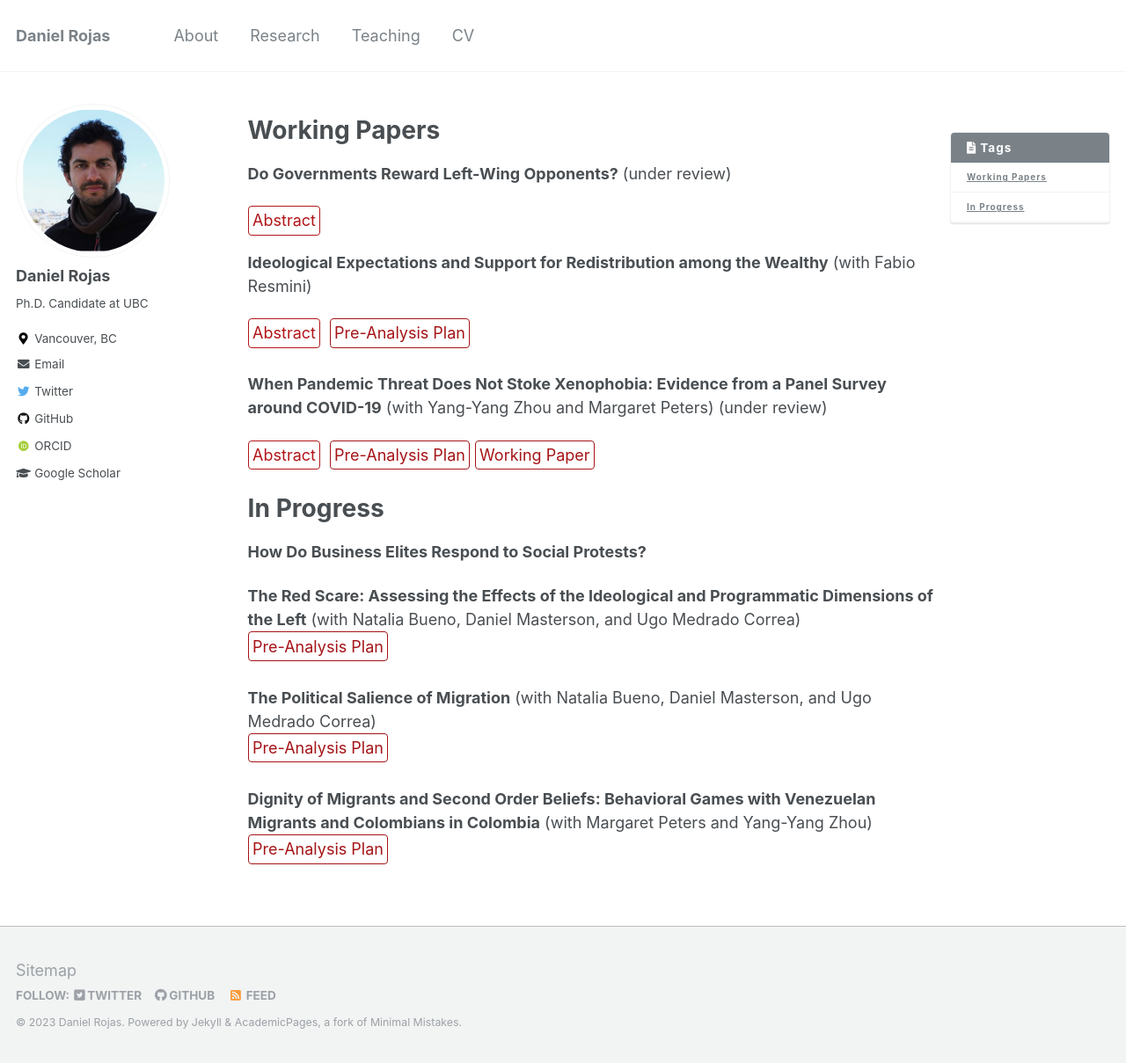
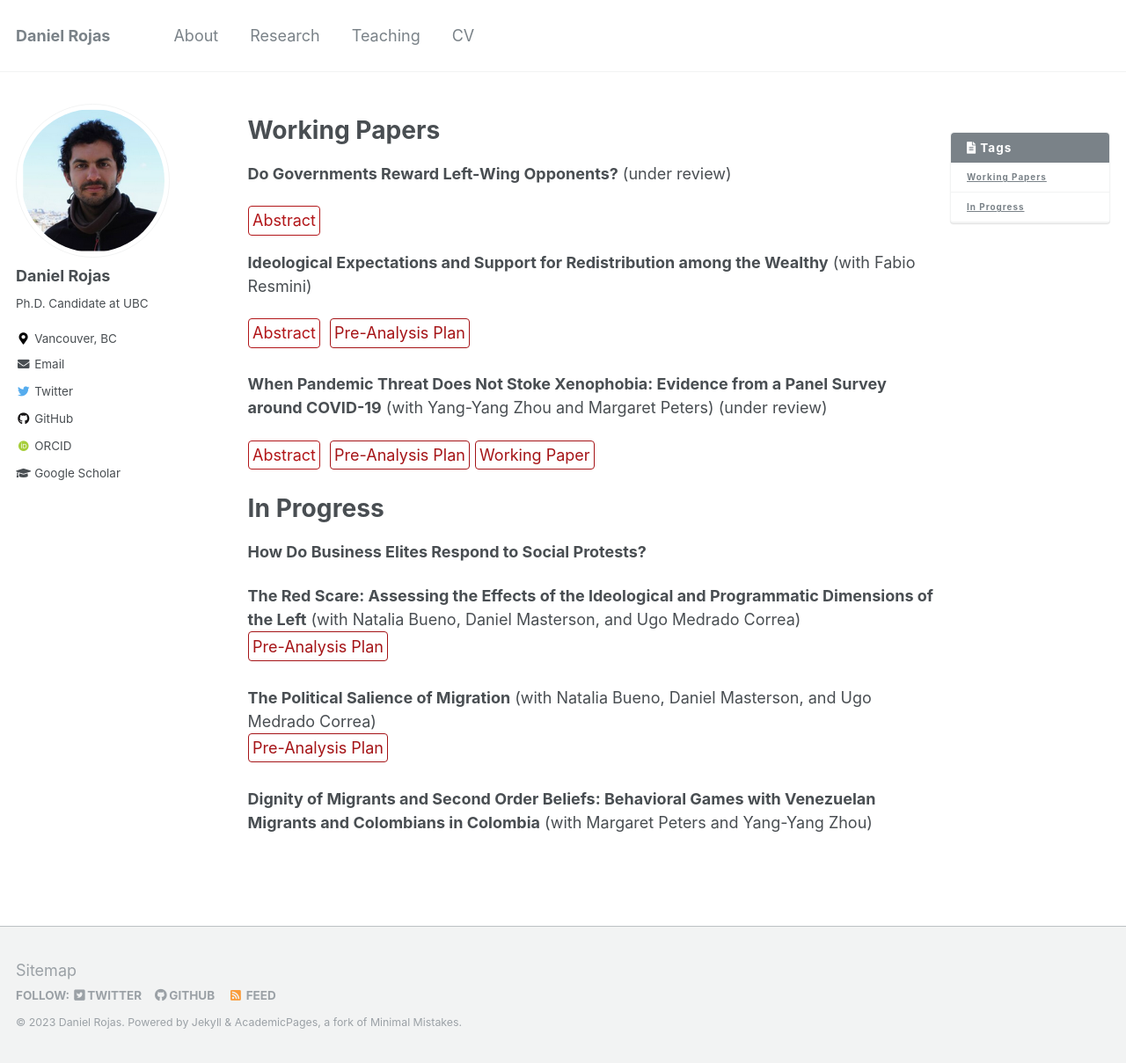
Before and after one commit to danielrojaslozano/danielrojaslozano.github.io, a Jekyll site: the page built from _pages/research.md, in a window 1280 px wide and 1209 px high. Shown: the whole window at 88% size. Built offline with Jekyll 4.4.1, drawn with Linux system fonts in a browser that asks for light colours; some web fonts are replaced.

Commit message:
Update research.md

```diff
--- a/_pages/research.md
+++ b/_pages/research.md
@@ -79,5 +79,3 @@ details > p {
 [Pre-Analysis Plan](https://osf.io/uk7qr){: .btn--research}
 
 **Dignity of Migrants and Second Order Beliefs: Behavioral Games with Venezuelan Migrants and Colombians in Colombia** (with Margaret Peters and Yang-Yang Zhou)
-<br />
-[Pre-Analysis Plan](https://osf.io/ec9mk/){: .btn--research}
```
